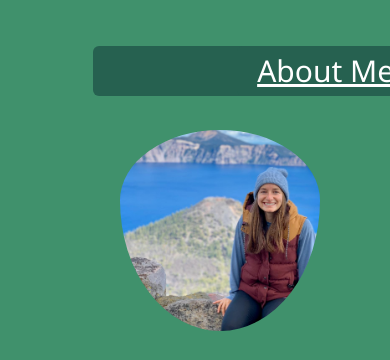
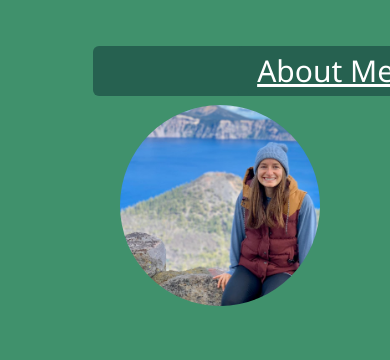
Before and after one commit to ncfranklin14/Nicole-Portfolio-New, a React (Create React App) app: page / in a window 390 px wide. Shown: the part 170-530 px from the top of the page. Built offline with nearby package versions, Linux system fonts and the light colour scheme.

Commit message:
fix profile pic in mobile view

```diff
--- a/src/components/About/about.css
+++ b/src/components/About/about.css
@@ -70,8 +70,7 @@
         width: 200px;
         border-radius: 50%;
         margin-left: 2%;
-        margin-top: 10%;
-        padding-top: 60px;
+        margin-top: 20%;
     }
 
     .accordion {
```
